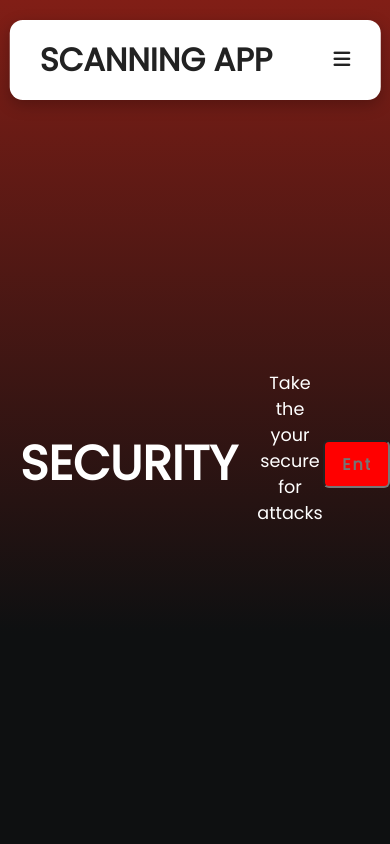
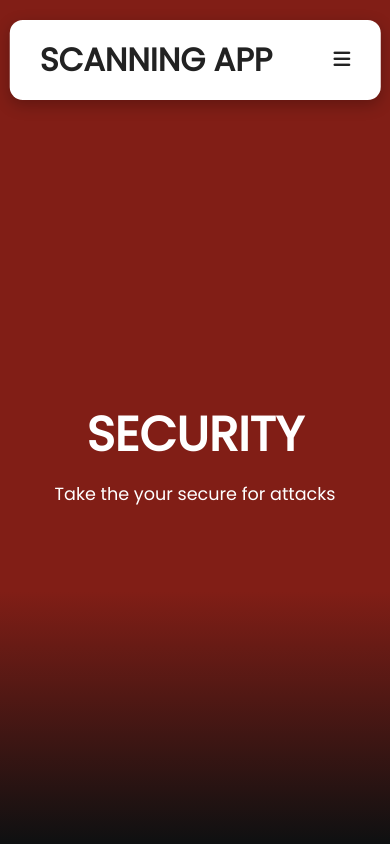
Before and after one commit to keremsahiin/myApp, a React (Create React App) app: page / in a window 390 px wide. Shown: the top 844 px of the page. Built offline with nearby package versions, Linux system fonts and the light colour scheme.

Commit message:
Background update

```diff
--- a/src/components/DestinationStyle.css
+++ b/src/components/DestinationStyle.css
@@ -32,6 +32,7 @@
     display: flex;
     justify-content: space-between;
     z-index: -99;
+    opacity: 1;
 }
 .image img{
     width: 49%;
@@ -39,6 +40,7 @@
     object-fit: cover;
     border-radius: 6px;
     box-shadow: -1px 1px 62px -18px rgba(0, 0, 0, 0.19);
+    opacity: 1;
 }
 image img:nth-child(){
     position: absolute;
@@ -65,8 +67,10 @@
     .image{
         width: 100%;
         margin: 1.8rem 0;
+        opacity: 1;
     }
     .image img{
         height: 250px;
+        opacity: 1;
     }
 }
--- a/src/components/Hero.js
+++ b/src/components/Hero.js
@@ -10,8 +10,6 @@
             <p>
             {props.text}
             </p>
-            <input className={props.inputClass} placeholder={props.inputPlaceHolder}></input>
-            <i className={props.IclassName}></i>
         </div>
     </div>
   )
--- a/src/components/HeroStyle.css
+++ b/src/components/HeroStyle.css
@@ -2,19 +2,16 @@
     width: 100%;
     height: 100vh;
     position: relative;
-    background: linear-gradient(#811E16 0%,#0E1011 75%);
+    background-image: linear-gradient(to top ,#0E1011 ,#811E16 30% ); ;
 }
 .hero-mid{
     width: 100%;
     height: 70vh;
     position: relative;
-    background: linear-gradient(#811E16 0%,#0E1011 75%);
+    background-image: linear-gradient(to top ,#0E1011 ,#811E16 30% );;
 }
 .hero-mid h1{
     padding-top: 4rem !important;
-}
-img{
-    opacity: 0;
 }
 .hero-text{
     position: absolute;
@@ -22,12 +19,6 @@
     left: 50%;
     transform: translate(-50%, -50%);
     width: 100%;
-    height: 100%;
-    background-size: cover;
-    display: flex;
-    justify-content: center;
-    align-items: center;
-
 }
 .hero-text h1{
     font-size: 3rem;
@@ -41,43 +32,14 @@
     padding: 0.5rem 0 2rem 0;
 
 }
-.hero-text .show{
-    text-decoration: none;
-    background: #fff;
-    padding: 1rem 2rem;
-    border-radius:  6px;
-    font-size: 1.1rem;
-    font-weight: bold;
-    letter-spacing: 2px;
-    color: #222;
-    width: 50%;
-    position: relative;
-}
-.hero-text .show input[type="text"]{
-    width: 100%;
-    padding: 20px;
-    padding-right: 60px;
-    box-sizing: border-box;
-    background: rgb(0, 0, 0, 0.3);
-    border: 2px solid #fff;
-    border-radius: 10px;
-    font-size: 18px;
-    color: #fff;
-    outline: none;
-}
-.hero-text i{
-   position: absolute;
-   top: 50%;
-   transform: translateY(-50%);
-   right: 25px;
-   color: #000;
-   font-size: 25px;
-}
 .hero-text .hide{
     display: none;
 }
-.hero-text i {
-    display: none;
+img{
+    width: 100%;
+    height: 100%;
+    object-fit: cover;
+
 }
 
 @media screen and (max-width: 555px) {
@@ -89,10 +51,5 @@
         font-size: 1.1rem;
         padding: 0 0 2rem 0;;
     }
-    .hero-text .show{
-        padding: .6rem 1.1rem;
-        border-radius:  6px;
-        font-size: 1rem;
-        background-color: red;
-    }
+
 }
--- a/src/components/ScanTypeStyle.css
+++ b/src/components/ScanTypeStyle.css
@@ -23,6 +23,7 @@
     height: 200px;
     overflow: hidden;
     border-radius: 7px;
+    opacity: 1;
 }
 .s-img img{
     width: 100%;
--- a/src/routes/About.js
+++ b/src/routes/About.js
@@ -10,8 +10,6 @@
       <Hero
       cName = "hero-mid"
       title = "ABOUT"
-      inputClass = "hide"
-      IclassName = "no"
       />
       <AboutUs/>
       <Footer/>
--- a/src/routes/Contact.js
+++ b/src/routes/Contact.js
@@ -10,8 +10,6 @@
       <Hero
       cName = "hero-mid"
       title = "CONTACT"
-      inputClass = "hide"
-      IclassName = "no"
       />
       <ContactForm/>
       <Footer/>
--- a/src/routes/Home.js
+++ b/src/routes/Home.js
@@ -12,9 +12,6 @@
       cName = "hero"
       title = "SECURITY"
       text = "Take the your secure for attacks"
-      inputPlaceHolder = "Enter your domain or IP address"
-      inputClass = "show"
-      IclassName = "fas fa-search"
       />
       <Destination/>
       <ScanType/>
--- a/src/routes/Service.js
+++ b/src/routes/Service.js
@@ -10,8 +10,6 @@
       <Hero
       cName = "hero-mid"
       title = "SERVİCE"
-      inputClass = "hide"
-      IclassName = "no"
       />
       <ScanType/>
       <Footer/>
--- a/src/style.css
+++ b/src/style.css
@@ -9,6 +9,6 @@
 .App {
     font-family: 'Poppins', sans-serif;
     text-align: center;
-    background: #0E1011; /**/
+    background: #0E1011; /*#811E16*/
     color: #fff;
 }
```
